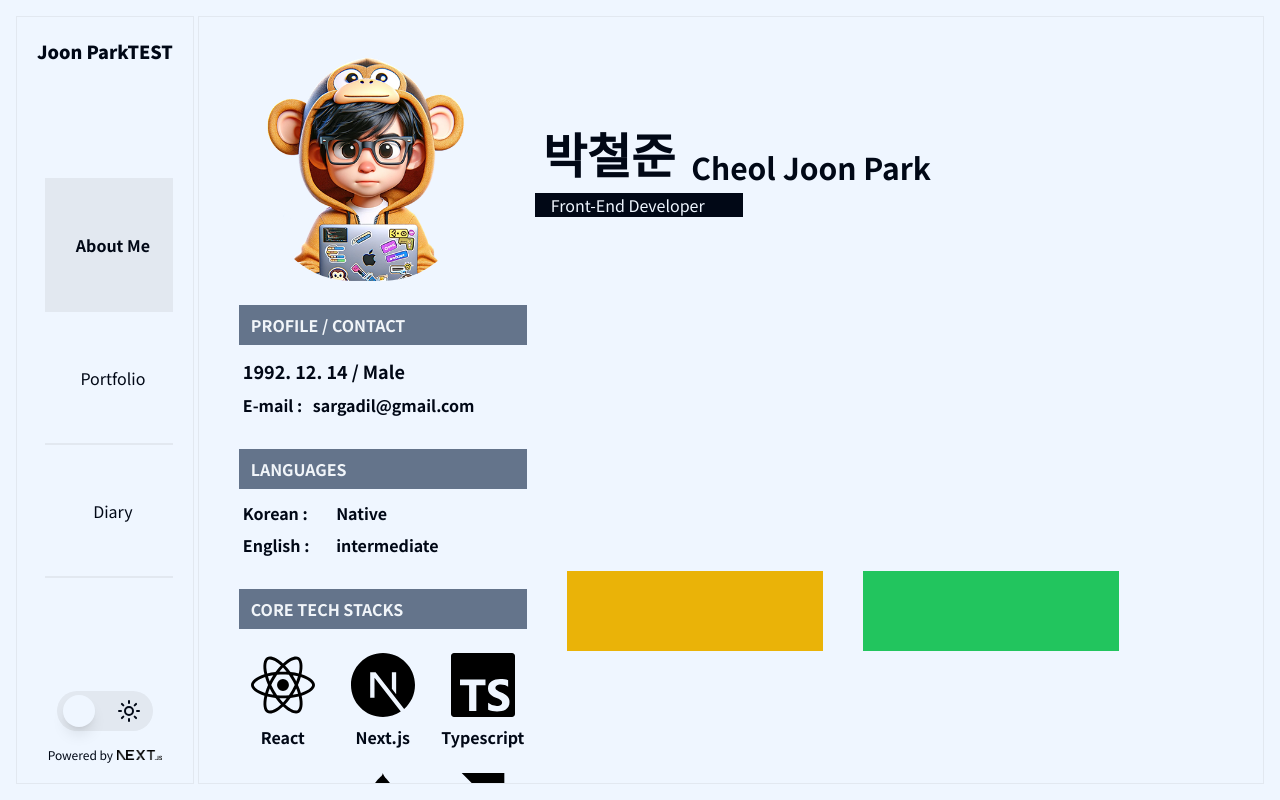
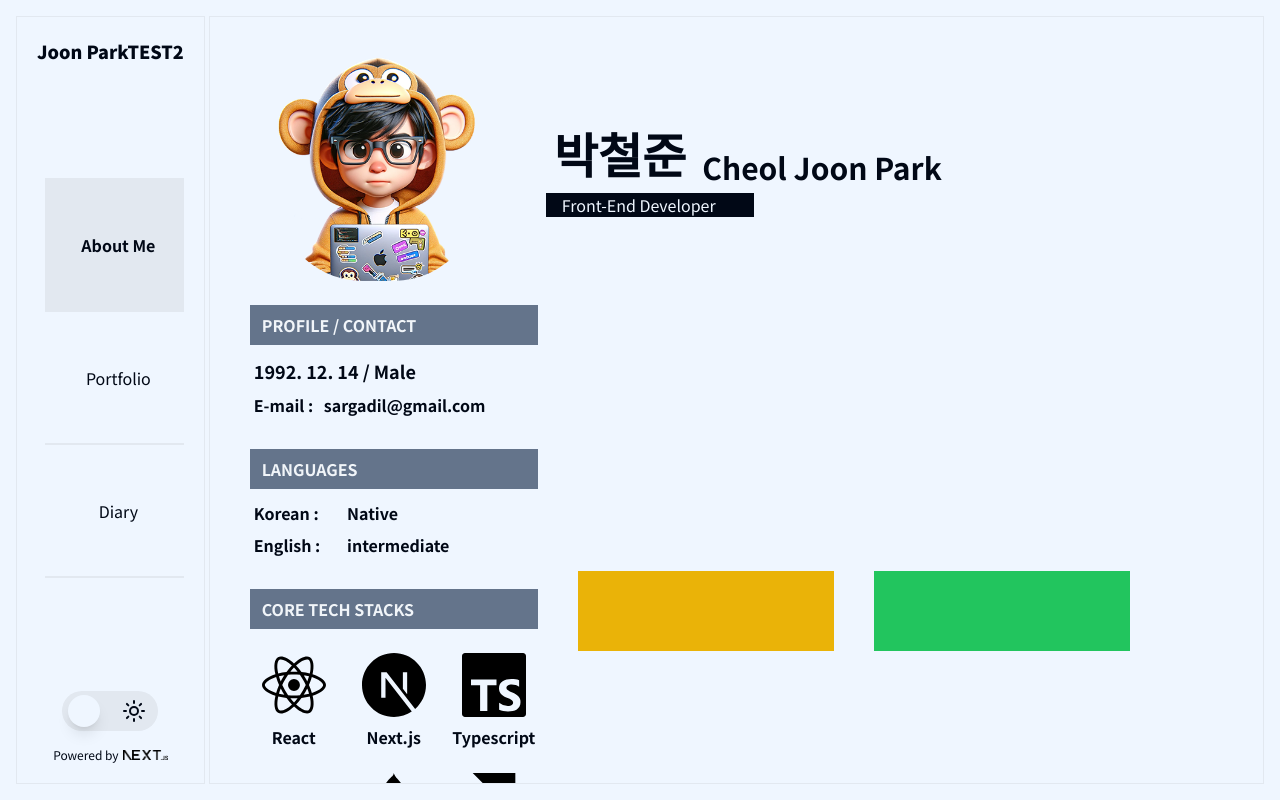
Before and after one commit to Joonpark4/portfolio, a Next.js app: page / in a window 1280 px wide. Built offline with nearby package versions, Linux system fonts and the light colour scheme.

Commit message:
github action cd test

```diff
--- a/src/components/layout/Sidebar.tsx
+++ b/src/components/layout/Sidebar.tsx
@@ -7,7 +7,7 @@ export default function Sidebar() {
     <aside className="hidden h-full flex-col justify-between border p-5 sm:flex">
       <div className="flex flex-col">
         <div className="centered flex-col gap-5">
-          <b className="text-lg font-black">Joon ParkTEST</b>
+          <b className="text-lg font-black">Joon ParkTEST2</b>
         </div>
       </div>
       <Navbar isSidebar={true} />
```
